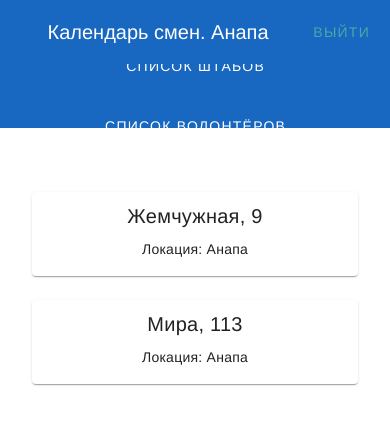
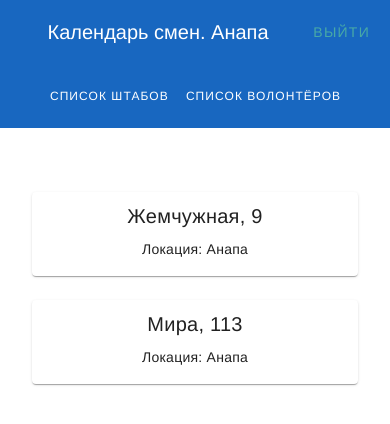
Before and after one commit to CleanWatersVolunteers/volunteer-calendar, a Vue app: page /headquarters in a window 390 px wide. Shown: the top 424 px of the page. Built offline with nearby package versions, Linux system fonts and the light colour scheme; sample sign-in values are in the browser's storage.

Commit message:
Адаптирование навигации для мобилок

```diff
--- a/src/components/HeaderComponent.vue
+++ b/src/components/HeaderComponent.vue
@@ -1,22 +1,25 @@
 <template>
   <v-container>
     <v-app-bar flat color="primary" app>
-        <v-toolbar-title  cols="auto">{{ title || "Календарь смен. Анапа"}}</v-toolbar-title>
+        <v-toolbar-title  cols="auto" justify="center" align="center" no-gutters>{{ title || "Календарь смен. Анапа"}}</v-toolbar-title>
         <!-- <v-spacer /> -->
         <v-btn color="secondary" @click="logout">Выйти</v-btn>
     </v-app-bar>
 
     <v-app-bar flat color="primary">
         <v-container>
-        <v-row>
+        <v-row  justify="center" align="center" no-gutters>
             <v-col
             v-for="link in links"
             :key="link.text"
+            cols="auto"
+            class="text-center"
             >
             <v-btn
                 @click="goTo(link.to)"
                 text
                 color="white"
+                class="nav-btn"
             >
                 {{ link.text }}
             </v-btn>
@@ -58,3 +61,14 @@ export default {
   }
 }
 </script>
+
+<style scoped>
+/* Уменьшаем размер кнопок на мобильных */
+@media (max-width: 600px) {
+  .nav-btn {
+    font-size: 12px;
+    padding: 4px 8px;
+    min-width: auto;
+  }
+}
+</style>
```
